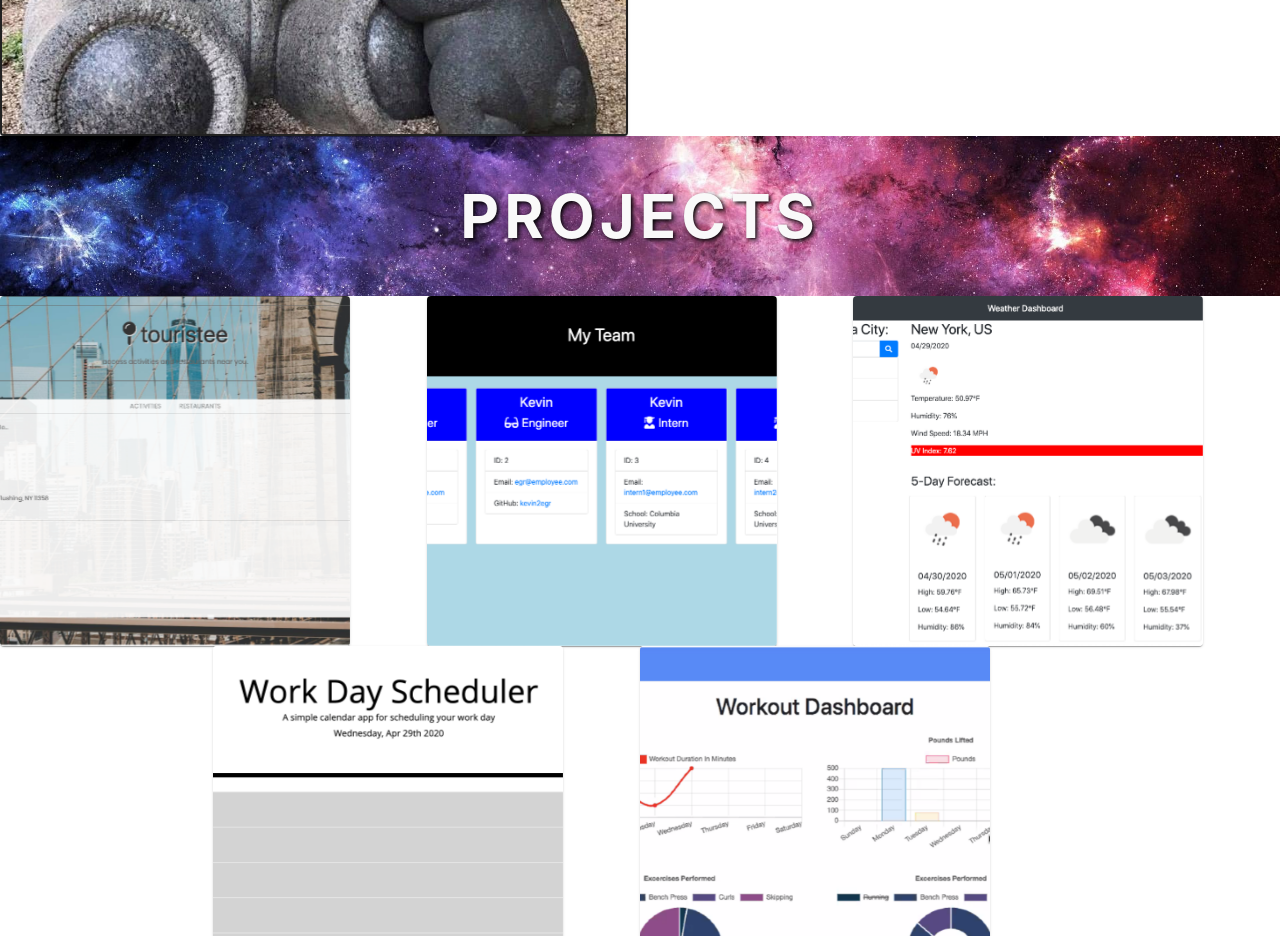
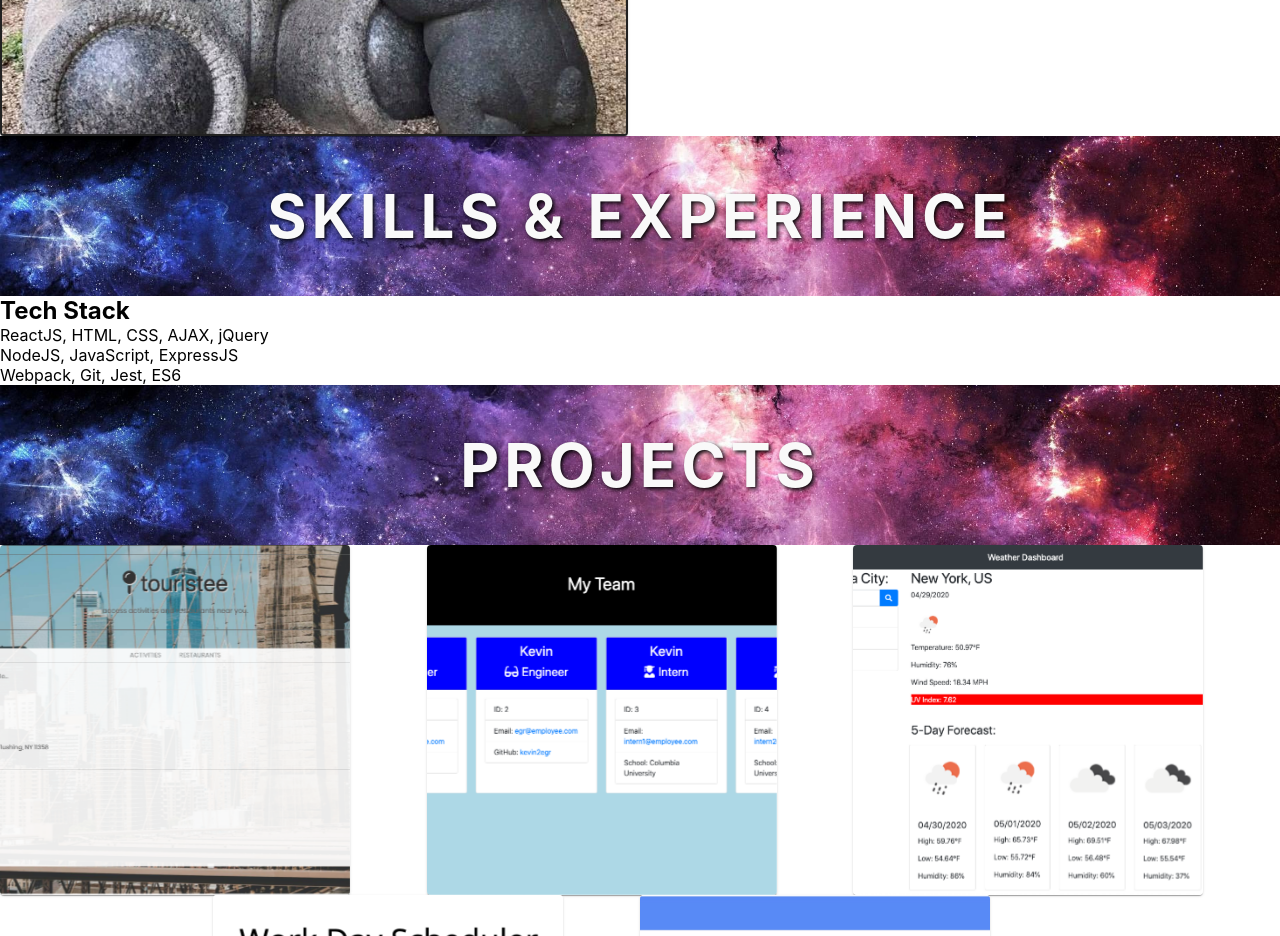
Before and after one commit to kevkevwuhoo/kwu-react-portfolio, a React (Create React App) app: page / in a window 1280 px wide. Shown: the part 1540-2476 px from the top of the page. Built offline with nearby package versions, Linux system fonts and the light colour scheme.

Commit message:
Added skills page

```diff
--- a/src/App.js
+++ b/src/App.js
@@ -5,6 +5,7 @@ import Landing from './pages/Landing';
 import About from './pages/About';
 import Contact from './pages/Contact';
 import Projects from './pages/Projects';
+import Skills from './pages/Skills';
 
 function App() {
   return (
@@ -13,6 +14,7 @@ function App() {
         <Route path='/' component={Landing} />
         <NavTabs />
         <About />
+        <Skills />
         <Projects />
         <Contact />
       </div>
--- /dev/null
+++ b/src/pages/Skills.js
@@ -0,0 +1,14 @@
+import React from 'react';
+import SubHeader from '../components/SubHeader';
+import TechStack from '../components/TechStack';
+
+const Skills = () => {
+  return (
+    <div className='skills' id='skills'>
+      <SubHeader text='Skills & Experience' />
+      <TechStack />
+    </div>
+  );
+};
+
+export default Skills;
```
